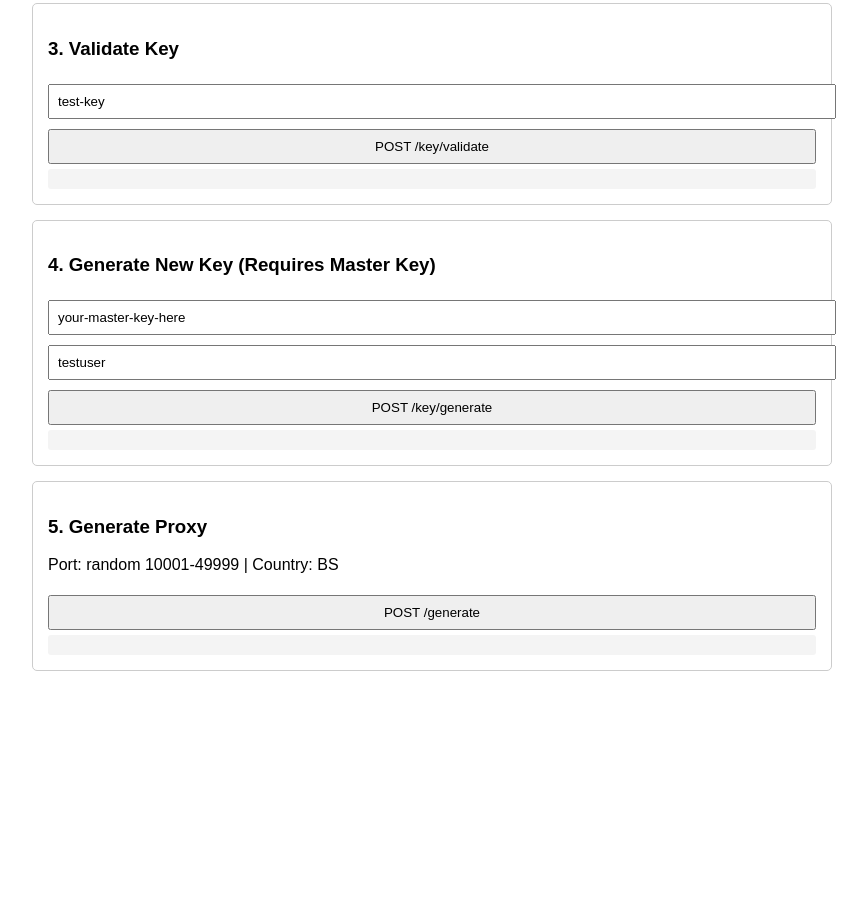
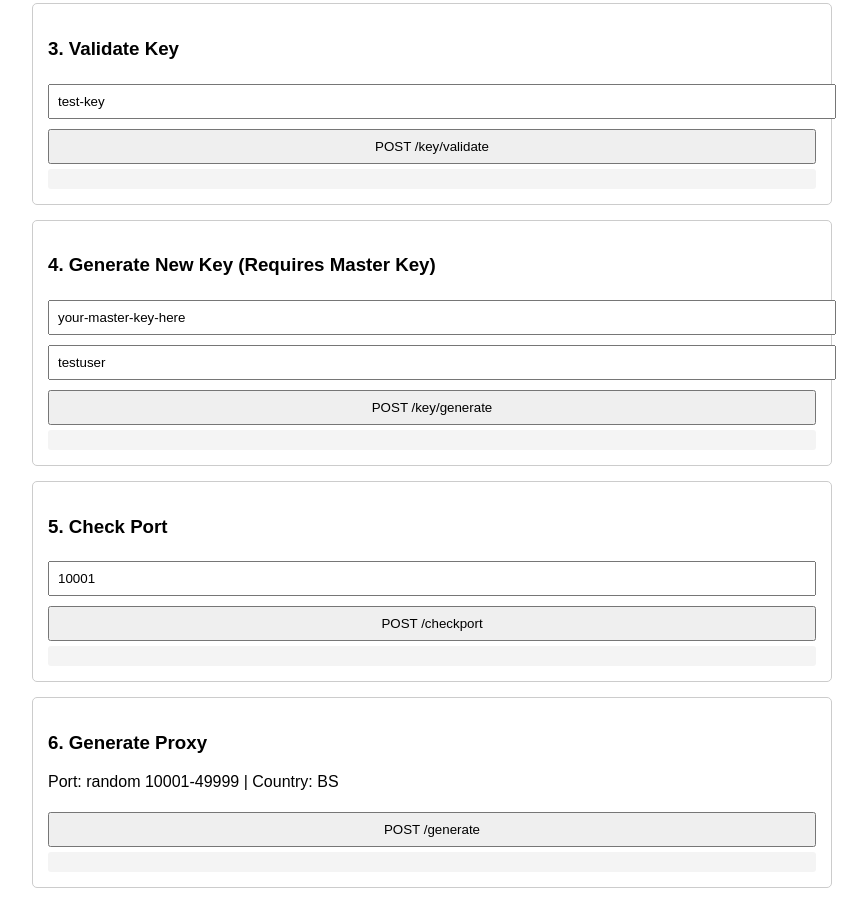
Before and after one commit to 4rec/jklm.gay-Source, a plain HTML site: page index.html in a window 1280 px wide. Shown: the part 597-1520 px from the top of the page, without its empty margins (208-1075 px from the left). Before the commit the page ends 1303 px from the top, so only its background shows below. Drawn offline with Linux system fonts and the light colour scheme.

Commit message:
Update API Tester with port check functionality

```diff
--- a/index.html
+++ b/index.html
@@ -4,11 +4,13 @@
     <title>Proxy API Tester</title>
     <style>
         body { font-family: Arial; padding: 20px; max-width: 800px; margin: 0 auto; }
-        input, button { padding: 8px; margin: 5px 0; width: 100%; }
+        input, button, select { padding: 8px; margin: 5px 0; width: 100%; }
         .card { border: 1px solid #ccc; padding: 15px; margin: 15px 0; border-radius: 5px; }
         .response { background: #f4f4f4; padding: 10px; border-radius: 3px; font-family: monospace; white-space: pre-wrap; }
         .error { color: red; }
         .success { color: green; }
+        .row { display: flex; gap: 10px; }
+        .row input { flex: 1; }
     </style>
 </head>
 <body>
@@ -48,7 +50,16 @@
     </div>
 
     <div class="card">
-        <h3>5. Generate Proxy</h3>
+        <h3>5. Check Port</h3>
+        <div class="row">
+            <input type="number" id="checkPort" placeholder="Port number" value="10001" min="1" max="65535">
+        </div>
+        <button onclick="testCheckPort()">POST /checkport</button>
+        <div id="checkPortResponse" class="response"></div>
+    </div>
+
+    <div class="card">
+        <h3>6. Generate Proxy</h3>
         <p>Port: random 10001-49999 | Country: BS</p>
         <button onclick="testGenerateProxy()">POST /generate</button>
         <div id="proxyResponse" class="response"></div>
@@ -118,10 +129,20 @@
             });
             displayResponse('generateResponse', result);
 
-            // If successful, update the main API key field
             if (result.ok && result.data.apikey) {
                 document.getElementById('apiKey').value = result.data.apikey;
             }
+        }
+
+        async function testCheckPort() {
+            const port = document.getElementById('checkPort').value;
+
+            const result = await apiCall('/checkport', {
+                method: 'POST',
+                headers: { 'Content-Type': 'application/json' },
+                body: JSON.stringify({ port: parseInt(port) })
+            });
+            displayResponse('checkPortResponse', result);
         }
 
         async function testGenerateProxy() {
@@ -137,13 +158,12 @@
                 body: JSON.stringify({
                     port: port,
                     countrycode: 'BS',
-                    duration: 6
+                    duration: 300
                 })
             });
             displayResponse('proxyResponse', result);
         }
 
-        // Set default master key hint
         document.getElementById('masterKey').placeholder = 'Enter master key from code';
     </script>
 </body>
```
